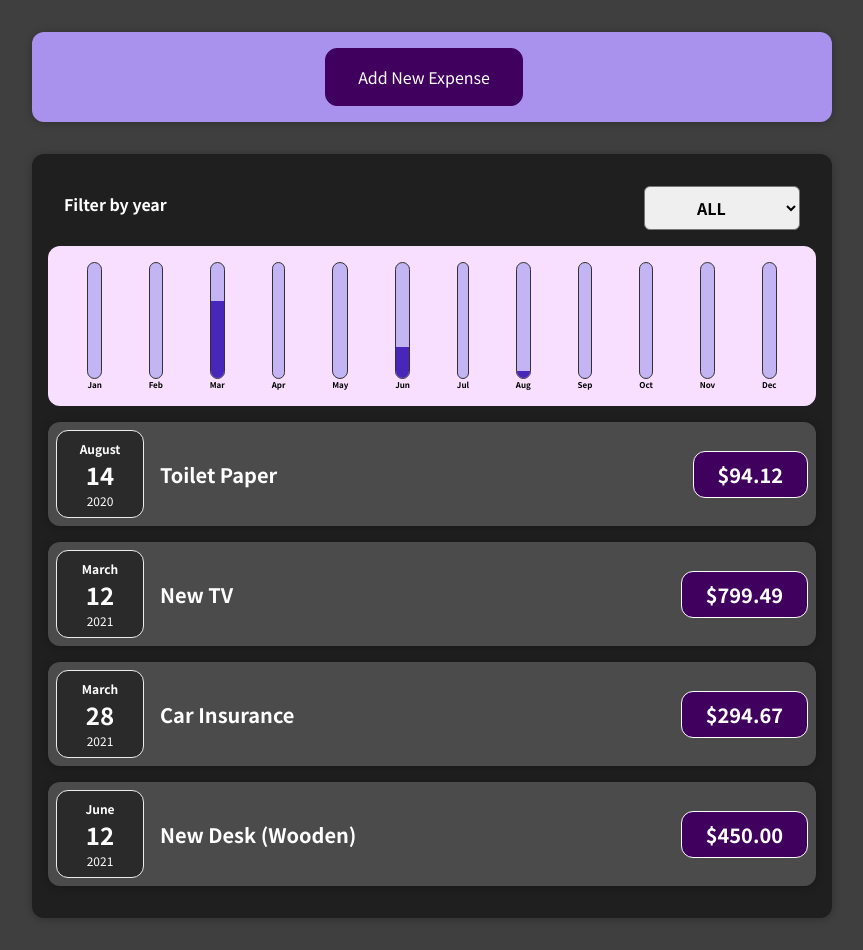
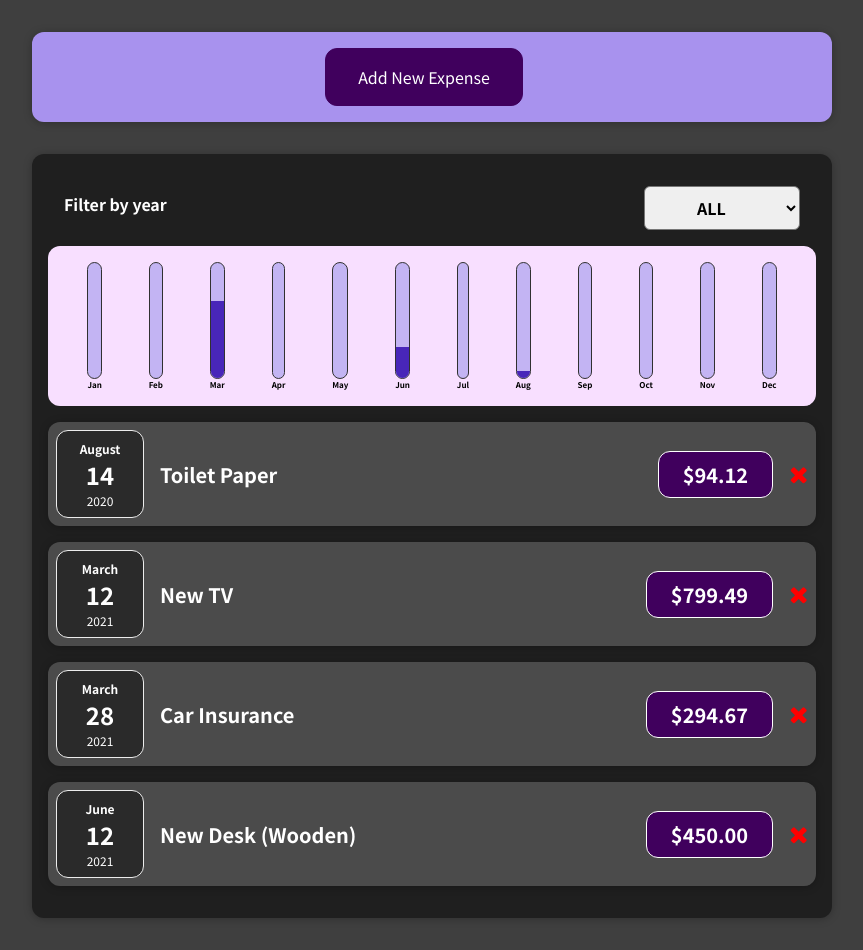
Before and after one commit to flakd/react-expense-tracker, a React (Create React App) app: page / in a window 1280 px wide. Shown: the whole page, without its empty margins (208-1071 px from the left). Built offline with nearby package versions, Linux system fonts and the light colour scheme.

Commit message:
lifted state 4 times to implement deleteExpense - 2-way binding

```diff
--- a/src/App.js
+++ b/src/App.js
@@ -6,25 +6,25 @@ import NewExpense from './components/NewExpense/NewExpense';
 const App = () => {
 	const [expenses, setExpenses] = useState([
 		{
-			id: 'e1',
+			id: '1',
 			title: 'Toilet Paper',
 			amount: 94.12,
 			date: new Date(2020, 7, 14),
 		},
 		{
-			id: 'e2',
+			id: '2',
 			title: 'New TV',
 			amount: 799.49,
 			date: new Date(2021, 2, 12),
 		},
 		{
-			id: 'e3',
+			id: '3',
 			title: 'Car Insurance',
 			amount: 294.67,
 			date: new Date(2021, 2, 28),
 		},
 		{
-			id: 'e4',
+			id: '4',
 			title: 'New Desk (Wooden)',
 			amount: 450,
 			date: new Date(2021, 5, 12),
@@ -41,10 +41,26 @@ const App = () => {
 		//console.log(expenses);
 	};
 
+	const deleteExpenseHandler = (expenseId) => {
+		console.log('got here: ', expenseId);
+		setExpenses((prevExpenses) =>
+			prevExpenses.filter((expense) => expense.id !== expenseId)
+		);
+	};
+
+	const arrayOfIds = expenses.map((expense) => expense.id);
+	let maxId = Math.max(...arrayOfIds);
+	if (typeof maxId !== 'number') maxId = Math.random();
 	return (
 		<div>
-			<NewExpense onAddExpense={addExpenseHandler} />
-			<Expenses items={expenses} />
+			<NewExpense
+				onAddExpense={addExpenseHandler}
+				latestId={maxId}
+			/>
+			<Expenses
+				items={expenses}
+				onDeleteExpense={deleteExpenseHandler}
+			/>
 		</div>
 	);
 };
--- a/src/components/Expenses/ExpenseItem.js
+++ b/src/components/Expenses/ExpenseItem.js
@@ -3,6 +3,10 @@ import Card from '../UI/Card';
 import './ExpenseItem.css';
 
 const ExpenseItem = (props) => {
+	const clickDeleteHandler = (e) => {
+		console.log('clicked ' + e.target.id + "on ITEM '%s'", props.id);
+		props.onClickDelete(props.id);
+	};
 	return (
 		<li>
 			<Card className='expense-item'>
@@ -15,6 +19,14 @@ const ExpenseItem = (props) => {
 							currency: 'USD',
 						})}
 					</div>
+					<i
+						id='delete'
+						style={{fontSize: '24px', color: 'red', cursor: 'pointer'}}
+						className='fa'
+						onClick={clickDeleteHandler}
+					>
+						&#xf00d;
+					</i>
 				</div>
 			</Card>
 		</li>
--- a/src/components/Expenses/Expenses.js
+++ b/src/components/Expenses/Expenses.js
@@ -40,6 +40,7 @@ const Expenses = (props) => {
 				<ExpensesList
 					selectedYear={filteredYear}
 					filteredExpenses={sortedFilteredExpenses}
+					onDeleteExpenseItem={props.onDeleteExpense}
 				/>
 			</Card>
 		</div>
--- a/src/components/Expenses/ExpensesList.js
+++ b/src/components/Expenses/ExpensesList.js
@@ -15,9 +15,11 @@ const ExpensesList = (props) => {
 			{props.filteredExpenses.map((expense) => (
 				<ExpenseItem
 					key={expense.id}
+					id={expense.id}
 					title={expense.title}
 					date={expense.date}
 					amount={expense.amount}
+					onClickDelete={props.onDeleteExpenseItem}
 				/>
 			))}
 		</ul>
```
